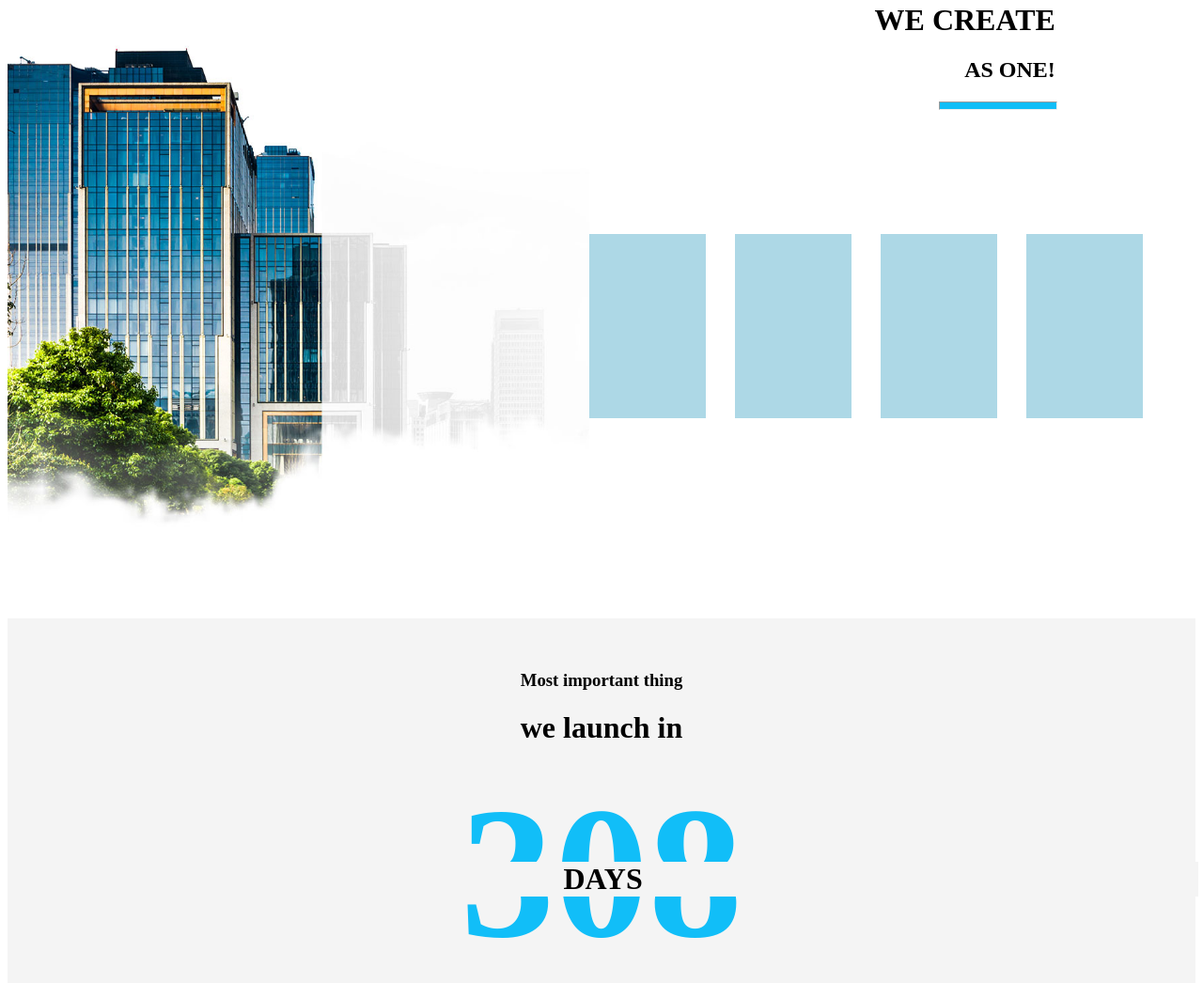
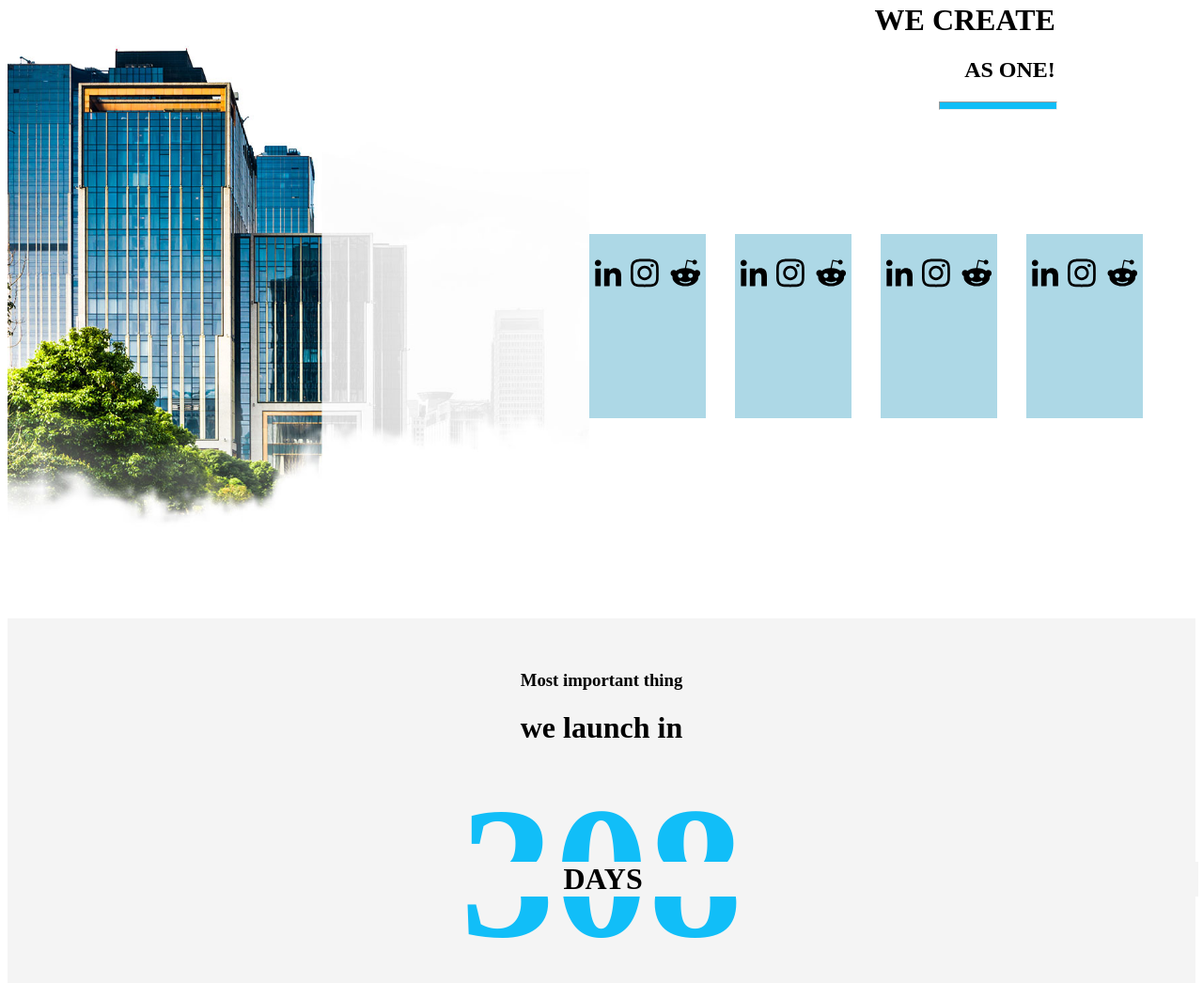
Before and after one commit to TokenRevolution/porter-free, a plain HTML site: page index.html in a window 1280 px wide. Shown: the part 2668-3714 px from the top of the page at 94% size. Drawn offline with Linux system fonts and the light colour scheme.

Commit message:
Update index.html

```diff
--- a/index.html
+++ b/index.html
@@ -204,12 +204,16 @@
             <hr style="margin-left: 60%;">
             <div>
             <div id="team">
+              <img src="05%20Create/icons.svg" style="width: 100%;"/>
             </div>
             <div id="team">
+                   <img src="05%20Create/icons.svg" style="width: 100%;"/>
             </div>
             <div id="team">
+                   <img src="05%20Create/icons.svg" style="width: 100%;"/>
             </div>
             <div id="team">
+                   <img src="05%20Create/icons.svg" style="width: 100%;"/>
             </div>
             </div>
           </div>
```
